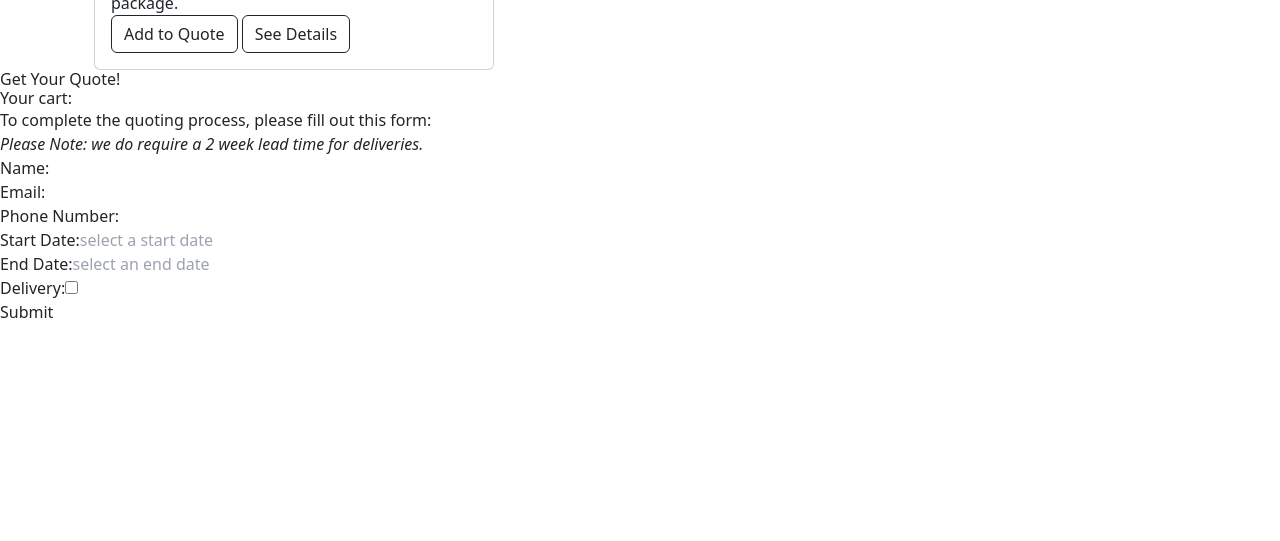
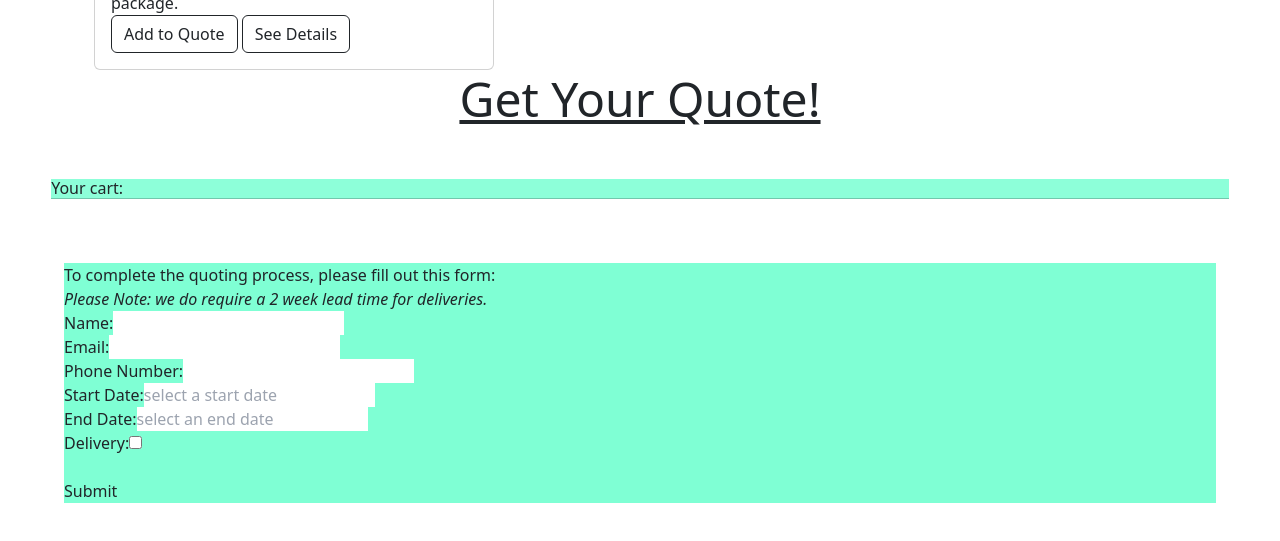
Before and after one commit to kirstenopstad/cams-camera, a Next.js app: page / in a window 1280 px wide. Shown: the part 1910-2451 px from the top of the page. Before the commit the page ends 2234 px from the top, so only its background shows below. Built offline with nearby package versions, Linux system fonts and the light colour scheme.

Commit message:
add base charge and delivery free to subtotal view

```diff
--- a/src/components/RentalsControl/GetQuote.jsx
+++ b/src/components/RentalsControl/GetQuote.jsx
@@ -1,6 +1,7 @@
 import React, {useState} from "react";
 import DatePicker from 'react-datepicker';
-import 'react-datepicker/dist/react-datepicker.css'
+import 'react-datepicker/dist/react-datepicker.css';
+import styles from '@/styles/Rentals.module.css'
 
 
 function GetQuote() {
@@ -13,6 +14,8 @@ function GetQuote() {
     const [address, setAddress] = useState('');
     const [subTotal, setSubTotal] = useState(0);
     const [formSubmitted, setFormSubmitted] = useState(false);
+    const [baseCharge, setBaseCharge] = useState('');
+    const [deliveryFee, setDeliveryFee] = useState('');
 
     const minDate = new Date();
     minDate.setDate(minDate.getDate() + 14);
@@ -53,6 +56,8 @@ function GetQuote() {
         alert(`Your Subtotal is ${subTotal}`);
         //updates subtotal state
         setSubTotal(subTotal);
+        setBaseCharge(baseCharge);
+        setDeliveryFee(deliveryFee);
         //update formSubmitted state
         setFormSubmitted(true);
         //reset form
@@ -70,19 +75,20 @@ function GetQuote() {
 
     return (
         <React.Fragment>
-            <h1>Get Your Quote!</h1>
+            <h1 className={styles.headerStyle}>Get Your Quote!</h1>
+            <div className={styles.cartStyle}>
             <h4>Your cart:</h4>
             {/* Place holder
                 text for the
                 cart props or
                 whatever */}
-
-
-                <div>
+            <hr />
+            </div>
+                <div className={styles.bodyStyle}>
                     {formSubmitted ? (
                         <div>
-                            {/* <h2>Weekly Cost: ${baseCharge}</h2>
-                            <h2>Delivery Cost: ${deliveryFee}</h2> */}
+                            <h2>Weekly Cost:${baseCharge} </h2>
+                            <h2>Delivery Cost: ${deliveryFee}</h2>
                             <h1>Subtotal: ${subTotal}</h1>
                         </div>
                     ) :(
@@ -163,7 +169,7 @@ function GetQuote() {
                                 />
                         </label>
                     )}
-
+                    <br />
                     <button type="submit">Submit</button>
                 </form>
                 )}
--- a/src/styles/Rentals.module.css
+++ b/src/styles/Rentals.module.css
@@ -1,3 +1,20 @@
 .cards {
   background-color: aquamarine;
 }
+
+
+.headerStyle {
+  text-align: center;
+  text-decoration: underline;
+  font-size: 3rem;
+}
+
+.bodyStyle {
+  background-color: aquamarine;
+  margin: 5%;
+}
+
+.cartStyle {
+  background-color: rgb(141, 255, 217);
+  margin: 4%;
+}
```
